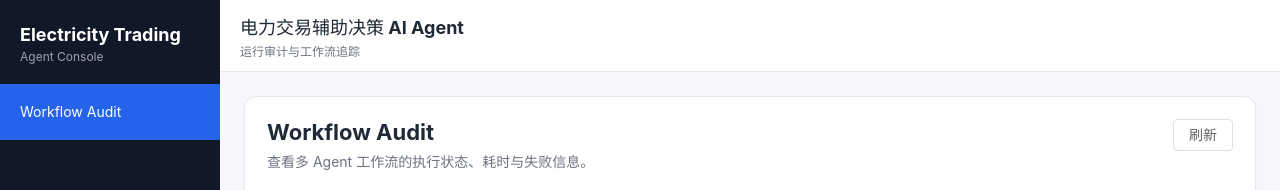
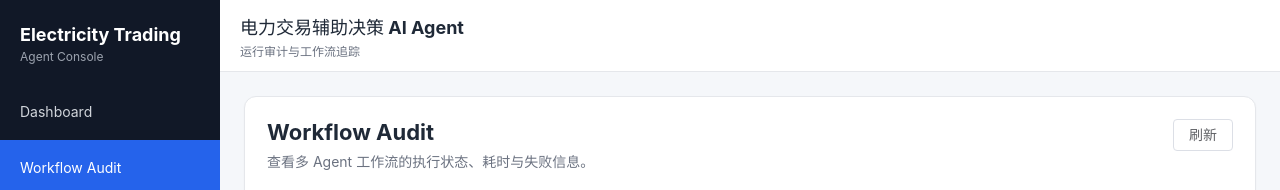
Before and after one commit to laobdeng-cn/electricity-trading-agent, a Vue app in the folder frontend/: page /workflow-audit in a window 1280 px wide. Shown: the top 190 px of the page. Built offline with nearby package versions, Linux system fonts and the light colour scheme; no server answers.

Commit message:
feat: add Dashboard navigation

```diff
--- a/frontend/src/App.vue
+++ b/frontend/src/App.vue
@@ -11,6 +11,10 @@
         :default-active="$route.path"
         class="sidebar-menu"
       >
+        <el-menu-item index="/">
+          Dashboard
+        </el-menu-item>
+
         <el-menu-item index="/workflow-audit">
           Workflow Audit
         </el-menu-item>
```
